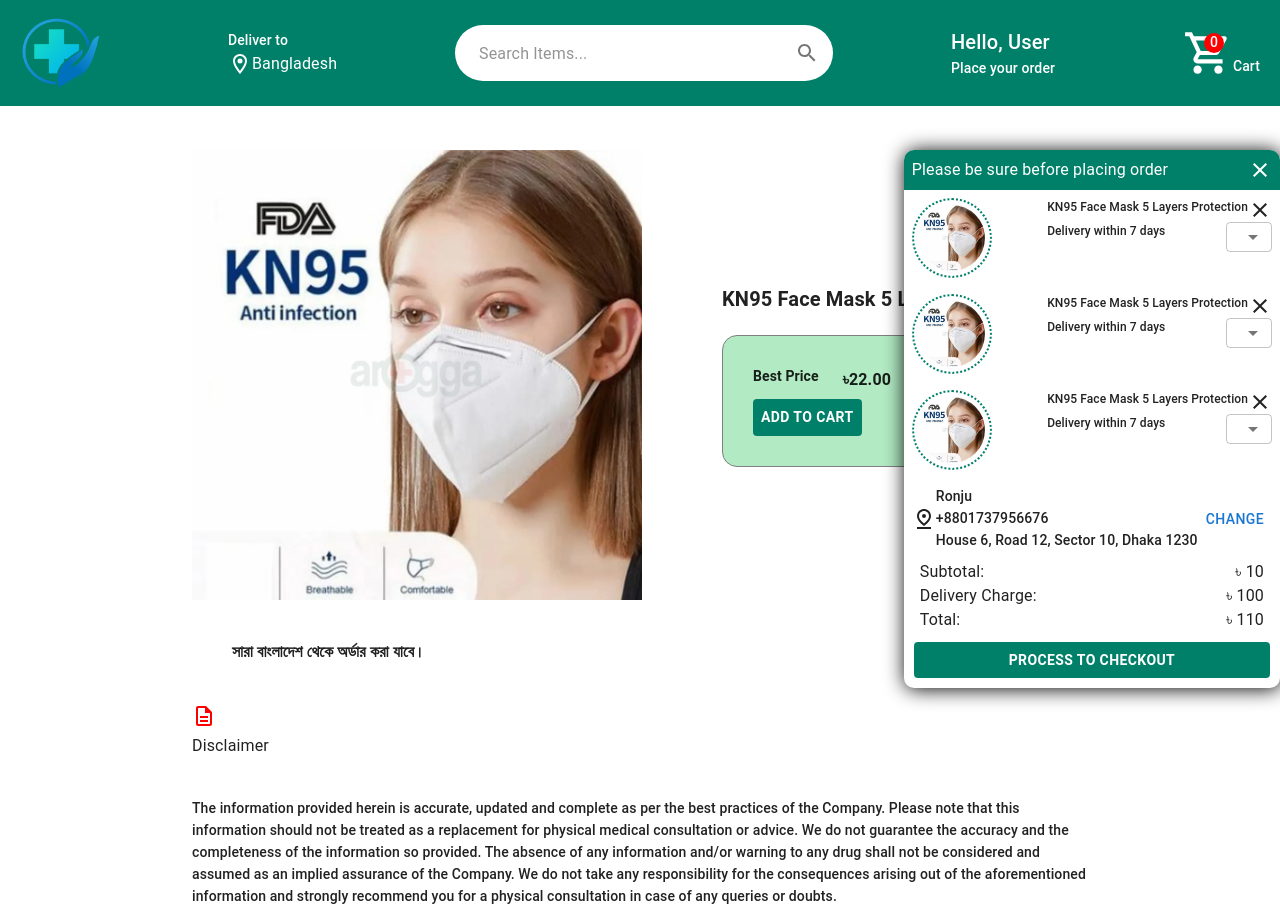
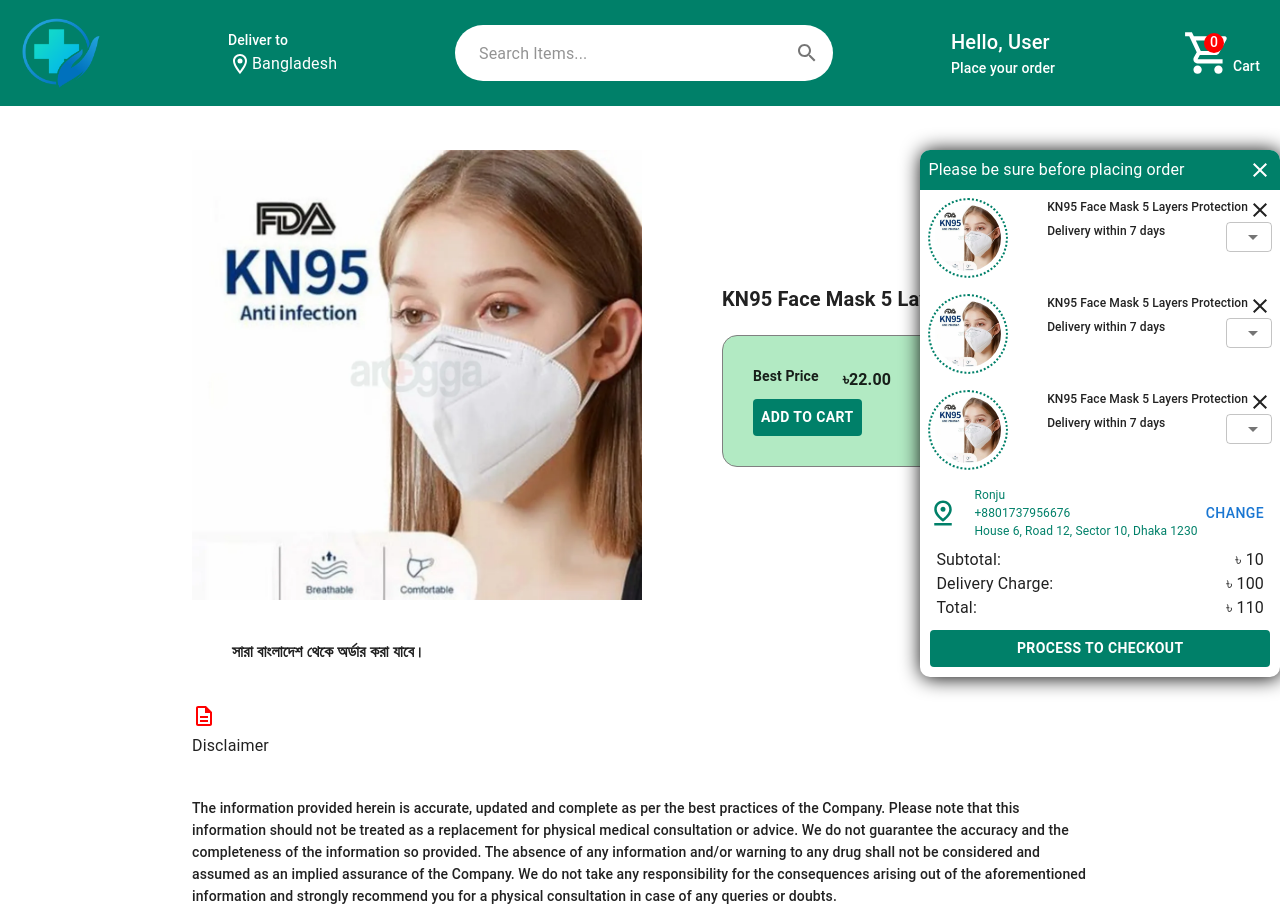
Before and after one commit to Raziur306/Medicine-Management-System-Based-on-E-commerce-System, a Next.js app in the folder application/: page /brand in a window 1280 px wide. Built offline with nearby package versions, Linux system fonts and the light colour scheme.

Commit message:
address dialog added

```diff
--- a/application/src/app/components/Cart.tsx
+++ b/application/src/app/components/Cart.tsx
@@ -1,16 +1,36 @@
 import React from 'react'
-import { Box, Typography, Select, Button } from '@mui/material'
+import { Box, Typography, Select, Button, Dialog, TextField } from '@mui/material'
 import { StyledCartCardBox, StyledParentBox, StyledCartImage, StyledCartSelect, StyledCheckoutBtn } from '../styles/cartStyle'
 import Image from 'next/image'
 import CloseIcon from '@mui/icons-material/Close';
 import { CartProductCard } from '.';
 import PinDropOutlinedIcon from '@mui/icons-material/PinDropOutlined';
 const Cart = () => {
-    return (
+
+
+    const handleCartCloseClick = () => {
+
+    }
+
+    const handleAddressChangeBtn = () => {
+
+    }
+
+    const handleAddressDialogClose = () => {
+
+
+    }
+
+    const handleAddressDialogSave = () => {
+
+    }
+
+    return (<>
+
         <StyledParentBox>
             <Box sx={{ color: 'white', bgcolor: "#008069", p: 1, width: '100%', display: 'flex', flexDirection: 'row', justifyContent: 'space-between' }}>
                 <Typography sx={{ textAlign: 'center' }}>Please be sure before placing order</Typography>
-                <CloseIcon />
+                <CloseIcon sx={{ cursor: 'pointer' }} onClick={handleCartCloseClick} />
             </Box>
 
             <CartProductCard />
@@ -18,13 +38,13 @@ const Cart = () => {
             <CartProductCard />
 
             <Box sx={{ display: 'flex', flexDirection: 'row', justifyContent: 'space-between', alignItems: 'center', padding: 1 }}>
-                <PinDropOutlinedIcon />
-                <Box sx={{ display: 'flex', flexDirection: 'column' }}>
-                    <Typography variant='subtitle2'>Ronju</Typography>
-                    <Typography variant='subtitle2'>+8801737956676</Typography>
-                    <Typography variant='subtitle2'>House 6, Road 12, Sector 10, Dhaka 1230</Typography>
+                <PinDropOutlinedIcon sx={{ color: '#008069', fontSize: 30 }} />
+                <Box sx={{ display: 'flex', flexDirection: 'column', color: '#008069', ml: 2 }}>
+                    <Typography sx={{ fontSize: '12px' }}>Ronju</Typography>
+                    <Typography sx={{ fontSize: '12px' }}>+8801737956676</Typography>
+                    <Typography sx={{ fontSize: '12px' }}>House 6, Road 12, Sector 10, Dhaka 1230</Typography>
                 </Box>
-                <Button>Change</Button>
+                <Button onClick={handleAddressChangeBtn}>Change</Button>
             </Box>
 
             <Box sx={{ display: 'flex', flexDirection: 'row', justifyContent: 'space-between', pl: 2, pr: 2 }}>
@@ -44,6 +64,23 @@ const Cart = () => {
             <StyledCheckoutBtn>Process to checkout</StyledCheckoutBtn>
 
         </StyledParentBox >
+        <Dialog open={false}>
+            <Box sx={{ display: 'flex', flexDirection: 'column', p: 5, }}>
+                <Box sx={{ display: 'flex', flexDirection: 'row', justifyContent: 'space-between', mb: 2 }}>
+                    <Typography>Add Shipping Address</Typography>
+                    <CloseIcon sx={{ cursor: 'pointer' }} onClick={handleAddressDialogClose} />
+                </Box>
+                <TextField sx={{ mb: 1 }} name='name' id="outlined-basic" label="Name *" variant="outlined" type='text' />
+                <TextField sx={{ mb: 1 }} name='name' id="outlined-basic" label="Phone number *" variant="outlined" type='number' />
+                <TextField sx={{ mb: 1 }} name='name' id="outlined-basic" label="Full Address *" variant="outlined" type='text' />
+                <StyledCheckoutBtn onClick={handleAddressDialogSave}>Save Address</StyledCheckoutBtn>
+            </Box>
+
+        </Dialog>
+
+
+
+    </>
     )
 }
 
```
